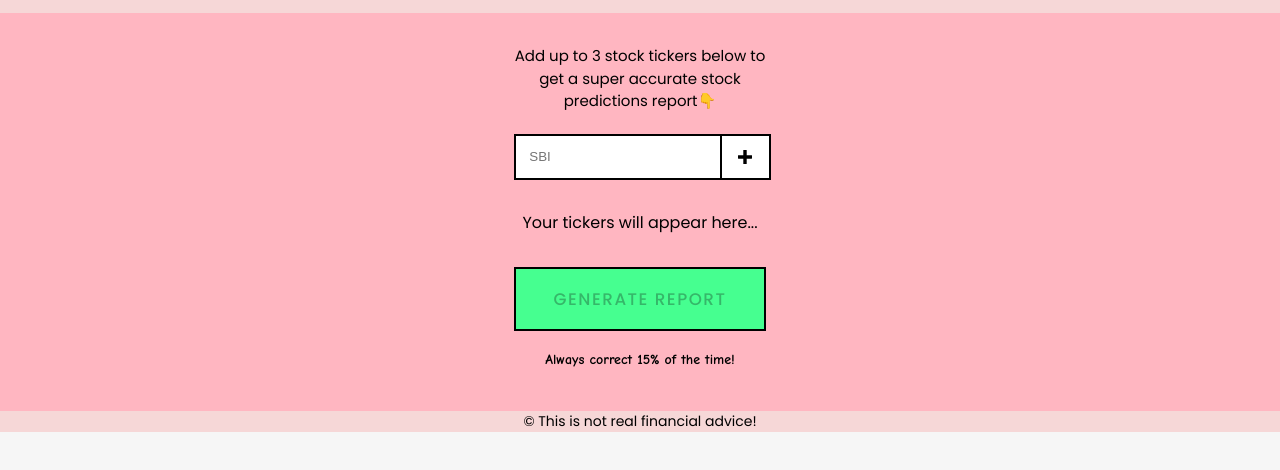
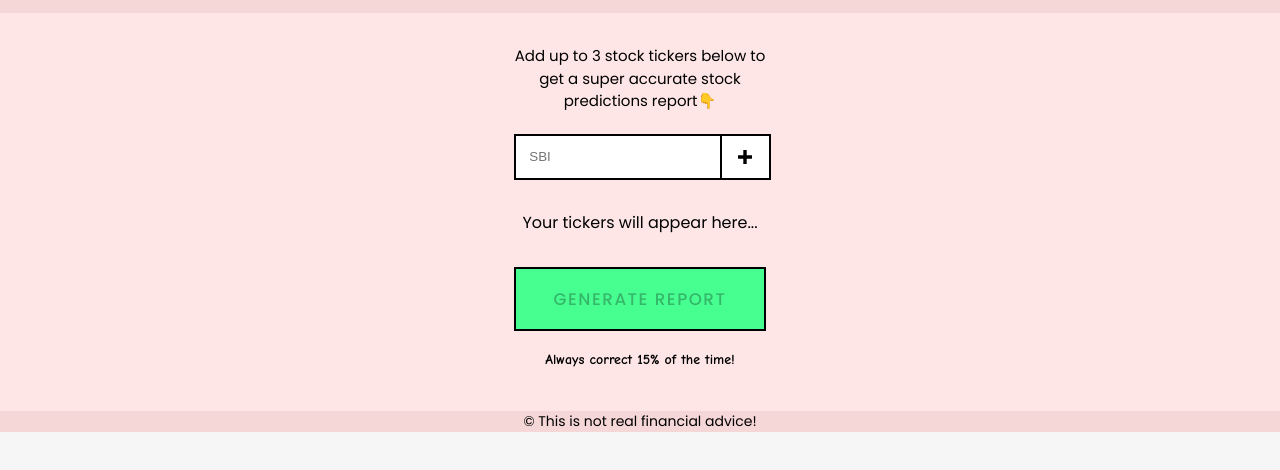
Before and after one commit to RebekahZx/Stock-Prediction, a plain HTML site: page index.html in a window 1280 px wide. Shown: the part 44-514 px from the top of the page. Drawn offline with Linux system fonts and the light colour scheme; a script that the page names is missing.

Commit message:
index.css

```diff
--- a/index.css
+++ b/index.css
@@ -24,7 +24,7 @@ header img {
 main {
     display: flex;
     justify-content: center;
-    background-color: #FFB6C1;
+    background-color: #ffe6e6;
 }
 
 /* Panels */
```
